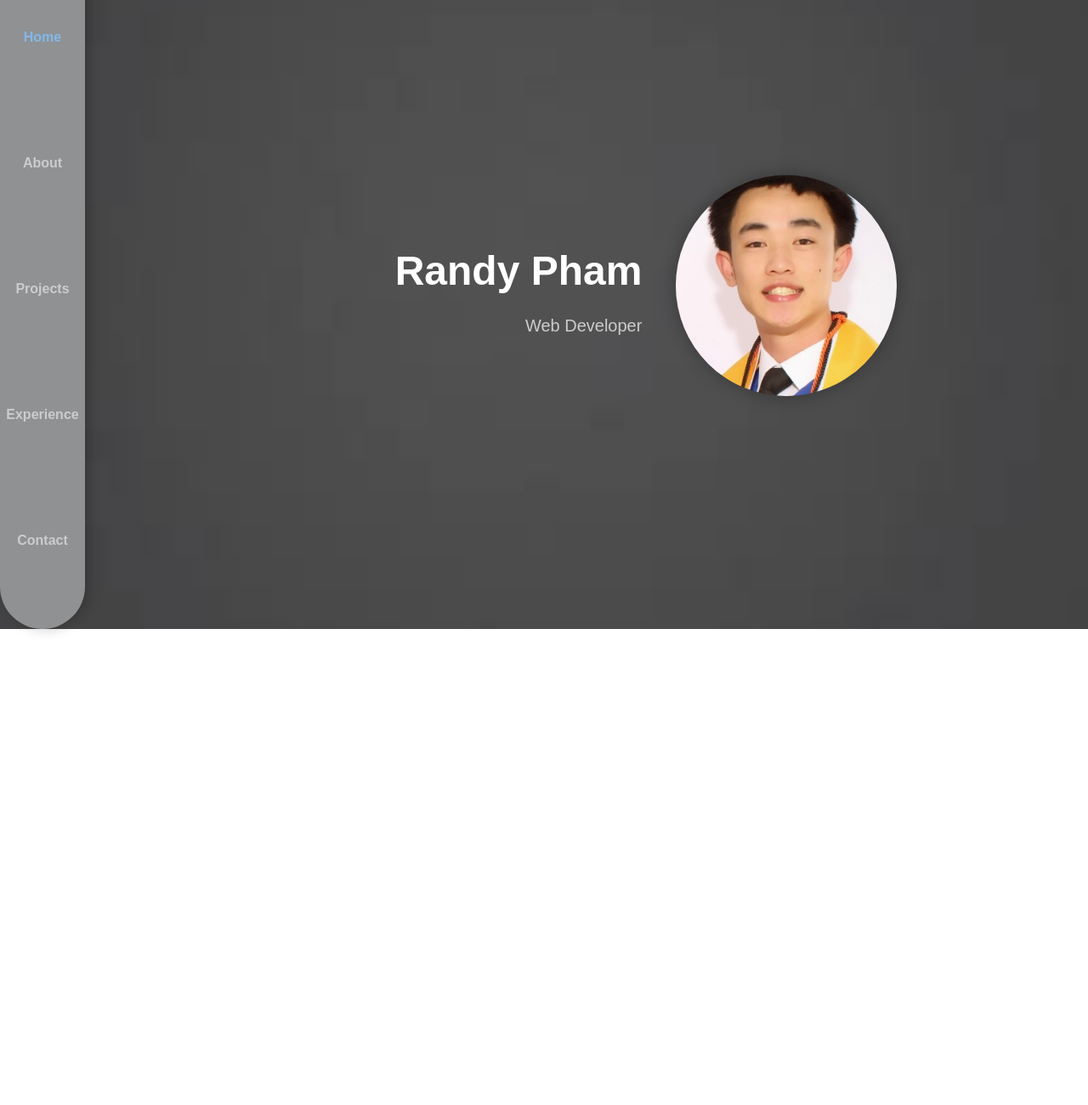
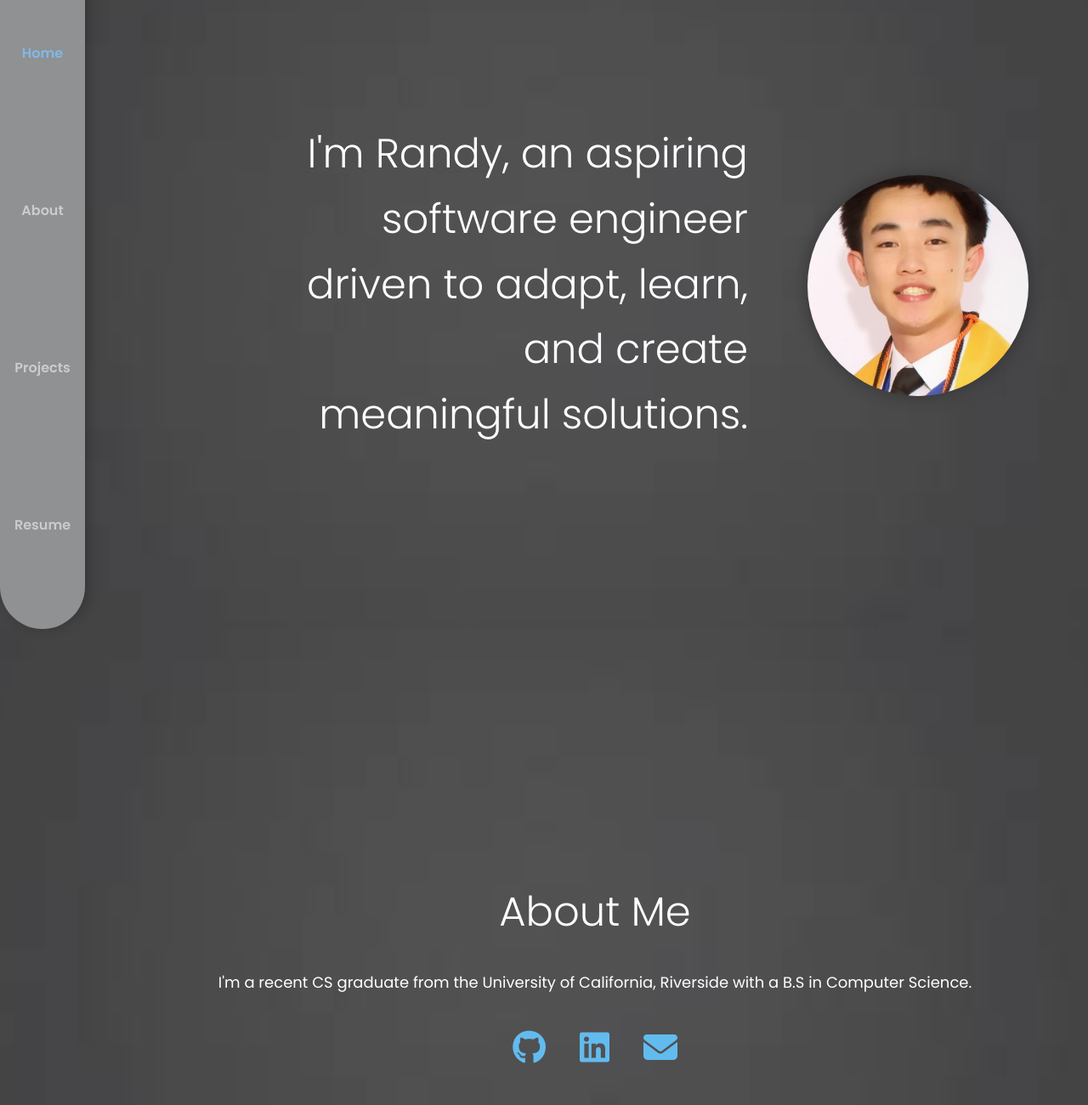
Before and after one commit to rpham322/Website, a plain HTML site: page index.html in a window 1280 px wide. Shown: the part 60-1360 px from the top of the page at 85% size. Before the commit the page ends 800 px from the top, so only its background shows below. Drawn offline with Linux system fonts and the light colour scheme.

Commit message:
fine tune side bar feature and update sections

```diff
--- a/index.html
+++ b/index.html
@@ -5,6 +5,10 @@
     <meta name="viewport" content="width=device-width, initial-scale=1.0">
     <title>Randys Portfolio</title>
     <link rel="stylesheet" href="style.css">
+    <link rel="stylesheet" href="https://cdnjs.cloudflare.com/ajax/libs/font-awesome/6.5.0/css/all.min.css">
+    <link rel="stylesheet"href="https://fonts.googleapis.com/css2?family=Poppins:wght@300;400;600&display=swap">
+
+
 </head>
 
 
@@ -23,29 +27,105 @@
     </script>
 
 
-    <div class= "sidebar">
-        <ul>
-        <li class="active"><a href="#home">Home</a></li>
+    <div class="sidebar">
+    <ul>
+        <li><a href="#home">Home</a></li>
         <li><a href="#about">About</a></li>
         <li><a href="#projects">Projects</a></li>
-        <li><a href="#experience">Experience</a></li>
-        <li><a href="#contact">Contact</a></li>
+        <li><a href="#resume">Resume</a></li>
 
-        </ul>
+    </ul>
     </div>
 
 
+    <section id="home" class="section">
     <div class="center-wrapper">
         <div class="center-content">
             <div class="text-box">
-            <h1>Randy Pham</h1>
-            <p>Web Developer</p>
+            <h1>I'm Randy, an aspiring software engineer driven to adapt, learn, and create meaningful solutions.</h1>
+
             </div>
             <div class="image-box">
             <img src="images/headshot.png" alt="Profile photo" />
             </div>
         </div>
     </div>
+    </section>
+
+    <section id="about" class="section">
+        <h2>About Me</h2>
+        <p> I'm a recent CS graduate from the University of California, Riverside with a B.S in Computer Science.
+        <div class="social-icons">
+            <a href="https://github.com/rpham322" target="_blank"><i class="fab fa-github"></i></a>
+            <a href="https://www.linkedin.com/in/randypham322" target="_blank"><i class="fab fa-linkedin"></i></a>
+            <a href="mailto:rpham322@gmail.com"><i class="fas fa-envelope"></i></a>
+        </div>
+
+
+
+
+        </p>
+    </section>
+
+
+    <section id="projects" class="section">
+    <h3>Projects</h3>
+    <ul>
+        <li> Puzzle Solver using Heuristics</li>
+        <li> Feature Selection Optimizer</li>
+        <li> Eight Tile Puzzle Solver</li>
+        <li> Movie Recommender System</li>
+        <li> Stock Analysis Web App with Apache Spark</li>
+        <li> VR Recycling Game in Unity</li>
+
+    </ul>
+    </section>
+
+    <section id="resume" class="section">
+    <h4>Resume</h4>
+    <p>Click the preview below to download my resume:</p>
+    <a href="assets/Randys_Resume.pdf" download>
+        <img src="images/resume_image.png" alt="Resume Preview" class="resume-preview" />
+    </a>
+    </section>
+
+
+
+
+
+    <!-- script to update sidebar to dynamically update with cur page-->
+    <script>
+    const sections = document.querySelectorAll("section");
+    const navLinks = document.querySelectorAll(".sidebar a");
+
+    window.addEventListener("scroll", () => {
+        let current = "";
+
+        sections.forEach(section => {
+        const sectionTop = section.offsetTop;
+        const sectionHeight = section.offsetHeight;
+
+        if (scrollY >= sectionTop - sectionHeight / 3) {
+            current = section.getAttribute("id");
+        }
+        });
+
+        navLinks.forEach(link => {
+        link.parentElement.classList.remove("active");
+        if (link.getAttribute("href") === `#${current}`) {
+            link.parentElement.classList.add("active");
+        }
+        });
+    });
+    </script>
+
+
+
+
+
+
+
+
 
 
 </div>
@@ -53,4 +133,5 @@
 
 
 
+
 </html>
--- a/style.css
+++ b/style.css
@@ -20,12 +20,68 @@ body {
   color: #fff;
   line-height: 1.6;
   font-family: 'Poppins', sans-serif;
+
+}
+
+/* home page text */
+#home h1 {
+  max-width: 600px;
+  padding: 20px 30px;
+  font-size: 48px;
+  margin-bottom: 10px;
+  text-align: right;
+  color: white;
+  font-weight: 300;
+}
+
+/* about page text */
+#about h2 {
+  max-width: 600px;
+  padding: 20px 30px;
+  font-size: 48px;
+  margin-bottom: 10px;
+  text-align: right;
+  color: white;
+  font-weight: 300;
+}
+
+
+
+
+.section {
+  height: 100vh; /* section per screen*/
+  display: flex;
+  flex-direction: column;
+  justify-content: center;  /* vertically center content */
+  align-items: center;      /* horizontally center content */
+  padding: 0 20px;
+  color: white;
+
+  scroll-snap-align: start;
+}
+
+
+.section p,
+.section ul {
+  font-size: 18px;
+  line-height: 1.6;
+}
+
+.section ul {
+  list-style-type: none;
+  padding: 0;
+}
+
+.section ul li::before {
+  content: "• ";
+  color: #00aaff;
 }
 
 
 
 
 
+/* sidebar */
 .sidebar {
   position: fixed;
   top: 0;
@@ -67,13 +123,9 @@ body {
   transition: 0.3s ease;
 }
 
-.sidebar li.active a,
-.sidebar a:hover {
+.sidebar li.active a {
   color: #82b8ea;
 }
-
-
-
 
 
 
@@ -93,21 +145,33 @@ body {
   gap: 40px;
 }
 
-.text-box {
-  text-align: right;
+/* social icons */
+.social-icons {
+  display: flex;
+  justify-content: center;
+  gap: 40px;
+  margin-top: 30px;
 }
 
-.text-box h1 {
-  font-size: 48px;
-  margin-bottom: 10px;
-  color: white;
+.social-icons a {
+  color: #62bbee;
+  font-size: 40px;
+  transition: transform 0.2s ease, color 0.2s ease;
 }
 
-.text-box p {
-  font-size: 20px;
-  color: #ccc;
+.social-icons a:hover {
+  transform: scale(1.2);
+  color: #00aaff;
 }
 
+
+
+
+
+
+
+
+/* size of headshot image */
 .image-box img {
   width: 260px;
   height: 260px;
@@ -120,7 +184,7 @@ body {
 
 
 
-
+/* ☰ */
 .menu-toggle {
   position: fixed;
   top: 20px;
@@ -132,7 +196,7 @@ body {
   display: none; /* hidden on desktop, shown on mobile */
 }
 
-/* Show the toggle on small screens */
+/* display on mobile devices */
 @media (max-width: 768px) {
   .menu-toggle {
     display: block;
@@ -153,5 +217,45 @@ body {
 
   .center-wrapper {
     padding-left: 0;
+    height: auto;
+    padding: 40px 20px;
   }
+    .center-content {
+    flex-direction: column;
+    align-items: center;
+    text-align: center;
+    gap: 20px;
+  }
+
+  .image-box img {
+    width: 160px;
+    height: 160px;
+  }
+
+  .text-box h1 {
+    font-size: 32px;
+  }
+
+  .text-box p {
+    font-size: 16px;
+  }
+
+
+
 }
+
+
+.resume-preview {
+  width: 80%;
+  max-width: 600px;
+  border: 2px solid #00aaff;
+  border-radius: 8px;
+  box-shadow: 0 0 15px rgba(0,0,0,0.2);
+  transition: transform 0.2s ease, box-shadow 0.2s ease;
+  cursor: pointer;
+}
+
+.resume-preview:hover {
+  transform: scale(1.02);
+  box-shadow: 0 0 20px rgba(0,0,0,0.4);
+}
```
Also changed, not shown: images/resume_image.png (added), 1 other file.
